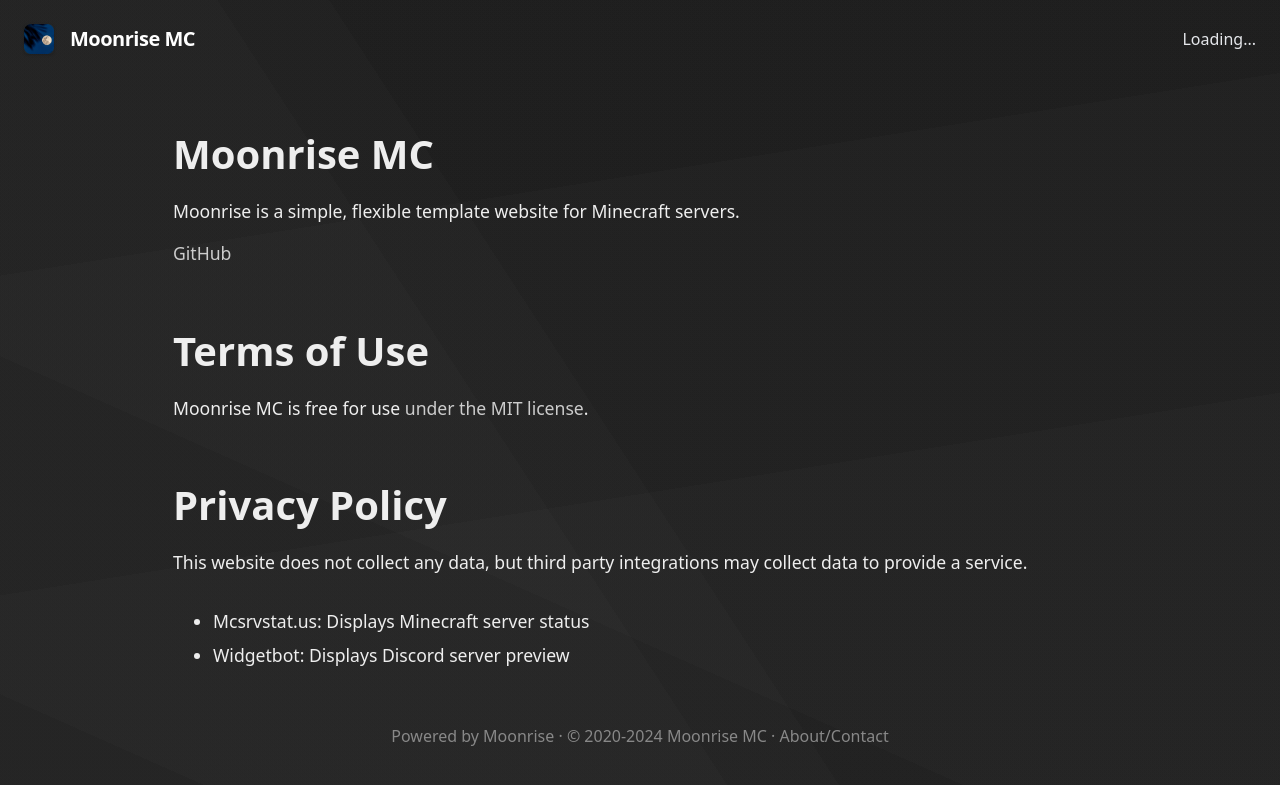
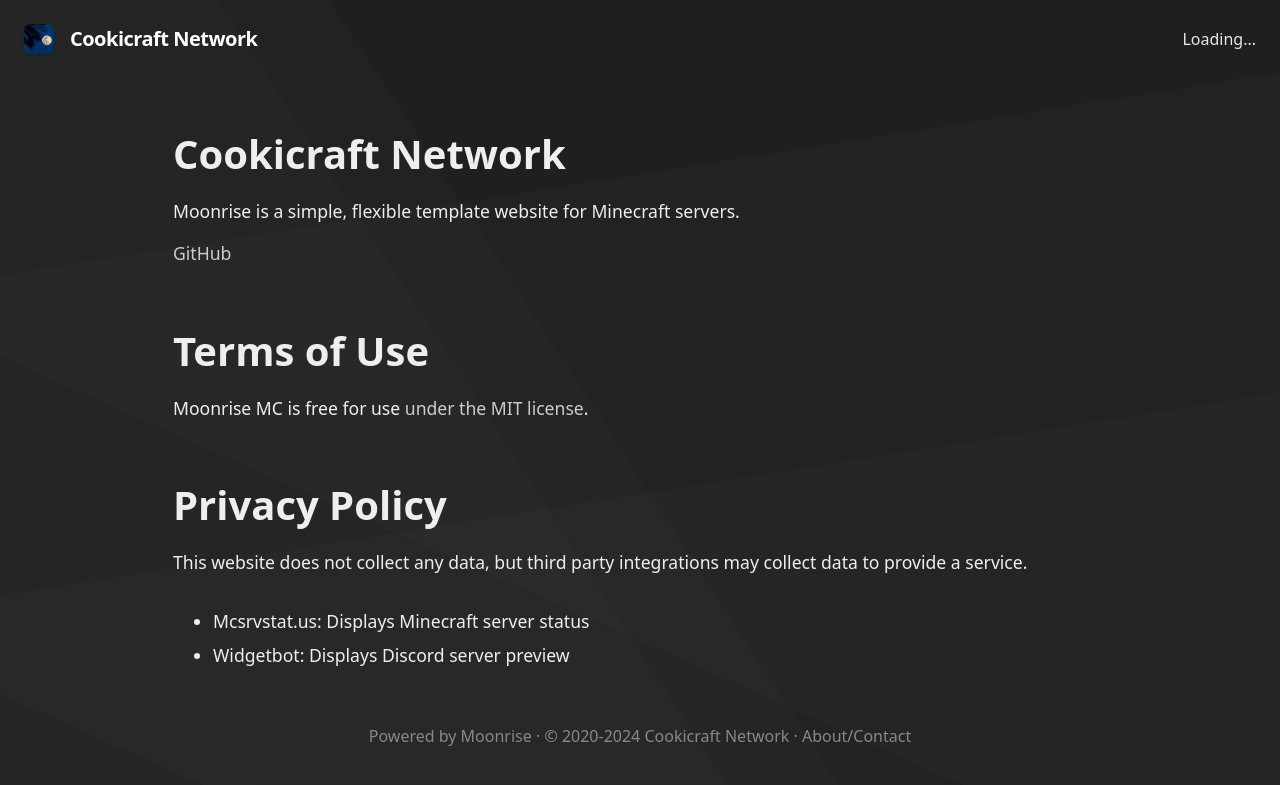
Before and after one commit to realmcc/cc, a Jekyll site: the page built from docs/about.md, in a window 1280 px wide. Shown: the top 785 px of the page. Built offline with Jekyll 4.4.1, drawn with Linux system fonts in a browser that asks for light colours; our own code applies the rules of GitHub Pages for plain Markdown files; part of the change alters nothing that is shown.

Commit message:
Update _config.yml

```diff
--- a/docs/_config.yml
+++ b/docs/_config.yml
@@ -11,16 +11,16 @@ showinSearchEngines: true
 
 
 # Set basic server info
-serverName: Moonrise MC
-serverDescription: A Minecraft server where we have lots of fun!
-serverIP: 31.41.59.26:5358
+serverName: Cookicraft Network
+serverDescription: Das beste deutsche Netzwerk!
+serverIP: cookicraft.de
 useBedrockForOnlineStatus: false
 
 
 # Discord information
-discordInvite: https://discord.gg/minecraft
-discordServerID: 299881420891881473
-discordChannelID: 450428756855750666
+discordInvite: https://discord.gg/UuRGFtw3wN
+discordServerID: 1225021379292954755
+discordChannelID: 1225025730660794449
 
 
 # # Navbar Links at the top of the page (uncomment "siteNav" to use)
```
